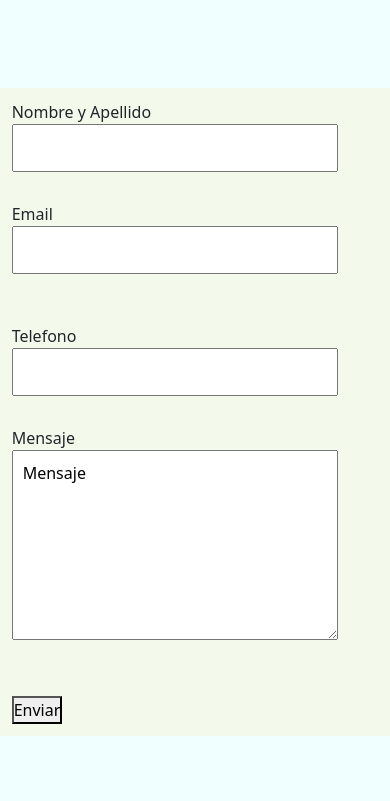
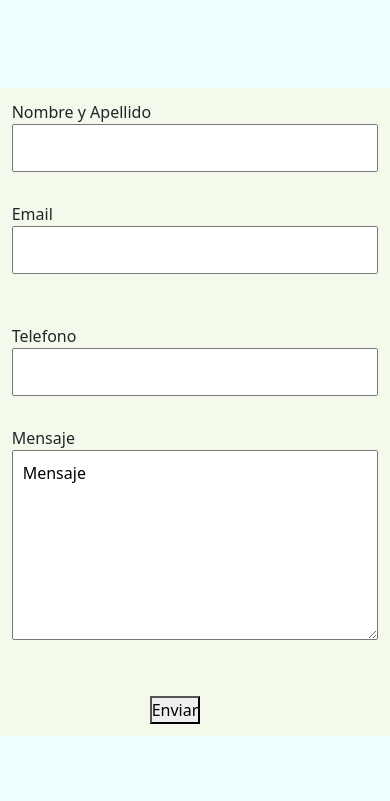
Before and after one commit to JulianMar098/PF-Julian-Martinez, a website: page pages/contacto.html in a window 390 px wide. Shown: the part 299-1100 px from the top of the page. Drawn offline with Linux system fonts and the light colour scheme.

Commit message:
arreglo de mediaqueries contacto

```diff
--- a/scss/utilities/_mediaqueries.scss
+++ b/scss/utilities/_mediaqueries.scss
@@ -49,6 +49,10 @@
         align-items: center;
         justify-content: center;
         max-width: 100%;
+    }
+    .enviar{
+        grid-column: 1/3;
+        justify-items: center;
     }
 }
 
@@ -265,15 +269,24 @@
         .formulario_container{
         .labels_inputs{
             display: grid;
-            grid-template-columns: auto 1fr;
+            justify-items: center;
+            grid-template-columns: 1fr;
+            .nombre_apellido{
+                width: 100%;
+                grid-column: 1 / 5;
+            }
             .telefono{
                 width: 100%;
-                grid-column: 1 / 3;
+                grid-column: 1 / 5;
             }
             .email{
                 width: 100%;
-                grid-column: 1 / 3;
+                grid-column: 1 / 5;
             }
         }
     }
+    .enviar{
+        grid-column: 1;
+        justify-items: center;
+    }
 }
--- a/scss/views/_contacto.scss
+++ b/scss/views/_contacto.scss
@@ -5,8 +5,9 @@
     height: 100vh;
     .labels_inputs {
         display: grid;
-        grid-template-columns: auto 1fr auto;
+        grid-template-columns: 1fr 1fr;
         grid-gap: 20px;
+        justify-items: center;
         align-items: center;
         background-color: $background-color-fifth;
         padding: 3%;
@@ -14,7 +15,8 @@
         margin-left: auto;
         margin-right: auto;
         .nombre_apellido{
-            grid-column: 1 / span 2;
+            width: 100%;
+            grid-column: 1 / span 4;
         }
         .email, .mensaje{
             width: 100%;
@@ -22,19 +24,22 @@
         }
         .telefono{
             width: 100%;
-            grid-column: 2 / span 1;
+            grid-column: 2 / span 3;
         }
         .email {
             grid-column: 1 / span 1;
         }
         .mensaje {
-            grid-column: 1 / span 2;
+            grid-column: 1 / span 4;
         }
         .mensaje input {
             display: none;
         }
+        .enviar{
+            grid-column: 1 / 3;
+        }
         input[type="text"], input[type="email"], input[type="number"], textarea {
-            width: calc(100% - 40px);
+            width: 100%;
             padding: 10px;
             box-sizing: border-box;
             margin-bottom: 10px;
--- a/scss/views/_marcas.scss
+++ b/scss/views/_marcas.scss
@@ -2,7 +2,6 @@
     text-align: center;
     display: flex;
     flex-wrap: wrap;
-    padding-left: 7%;
     .foto_calvin_klein, .foto_carolina_herrera, .foto_channel, .foto_dior, .foto_hugo_boss, .foto_kenzo, .foto_paco_rabanne, .foto_tommy_hilfiger, .foto_versace, .foto_yves_saint_laurent, .foto_gucci{
         background-color: $background-color-fifth;
         padding: 20px;
```
Also changed, not shown: css/main.css, 1 other file.
